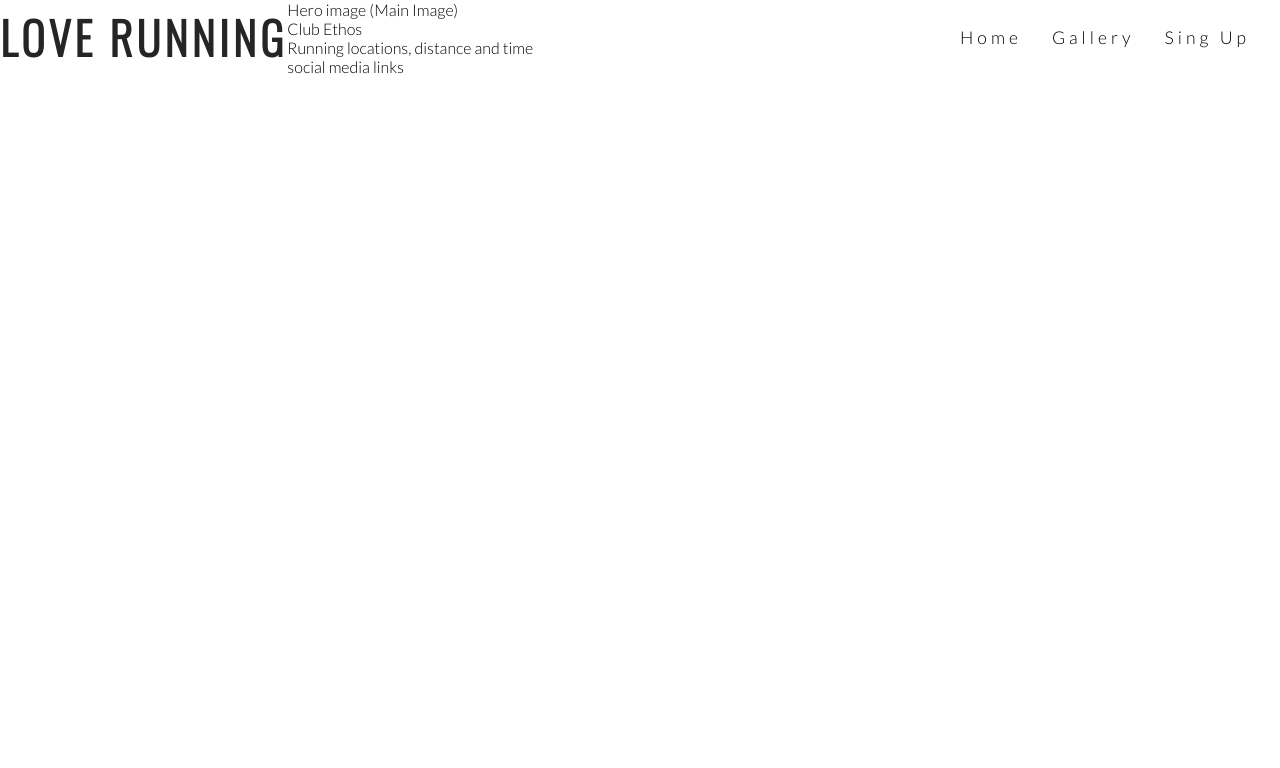
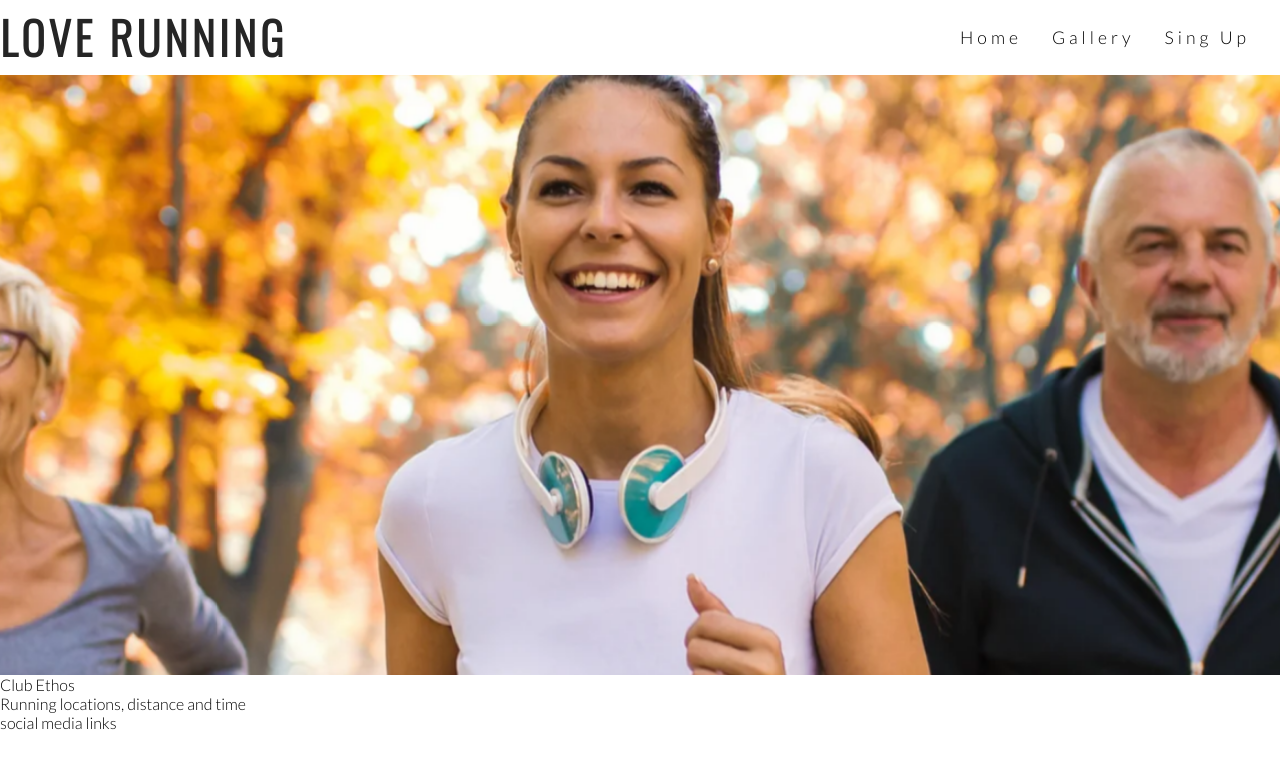
Before and after one commit to Xhorxh/love-running, a plain HTML site: page index.html in a window 1280 px wide. Drawn offline with nearby package versions, Linux system fonts and the light colour scheme.

Commit message:
Add hero image and animation for zoom

```diff
--- a/assets/css/style.css
+++ b/assets/css/style.css
@@ -18,31 +18,66 @@ h1, h2 {
     letter-spacing: 4px;
     color: #252525;
 }
+
 #logo {
     float: left;
     font-size: 280%;
 }
+
 /* navigation links*/
 #menu {
     font-size: 110%;
     letter-spacing: 4px;
     }
-    #menu, #logo{
+
+#menu, #logo{
         line-height: 75px;
     }
-    #menu li {
+
+#menu li {
         float: right;
         list-style-type: none;
         margin-right: 30px;
      }
-     #menu a {
+
+#menu a {
          text-decoration: none;
          color: inherit;
      }
-     #menu a:hover {
+
+#menu a:hover {
          border-bottom: 1px solid #3a3a3a;
 
      }
-     .active {
-         border-bottom: 1px solid #;
+
+.active {
+         border-bottom: 1px solid #3a3a3a;
      }
+
+#hero-outer {
+    height: 600px;
+    width: 100%;
+    overflow: hidden;
+}
+
+
+     /* hero image */
+#hero-image {
+         height: 600px;
+         width: 100%;
+         background: url(../images/hero-image.webp) no-repeat center center;
+         /* animates zoom effect on loading page*/
+         animation-name: hero-zoom;
+         animation-duration: 5s;
+         animation-fill-mode: forwards;
+
+     }
+     /* creates the level of zoom hero image*/
+     @keyframes hero-zoom {
+         from{
+             transform: scale(1);
+         }
+         to {
+             transform: scale(1.1);
+         }
+     }
--- a/index.html
+++ b/index.html
@@ -28,13 +28,13 @@
             <li>
                  <a href="index.html">Home</a>
             </li>
-
-
         </ul>
     </nav>
     </header>
-    <section>
-        Hero image (Main Image)
+    <section id="hero-outer">
+        <div id="hero-image">
+
+        </div>
     </section>
     <section>
         Club Ethos
```
Also changed, not shown: assets/images/hero-image.webp (added). Lines whose indentation alone changed are shown as unchanged.
